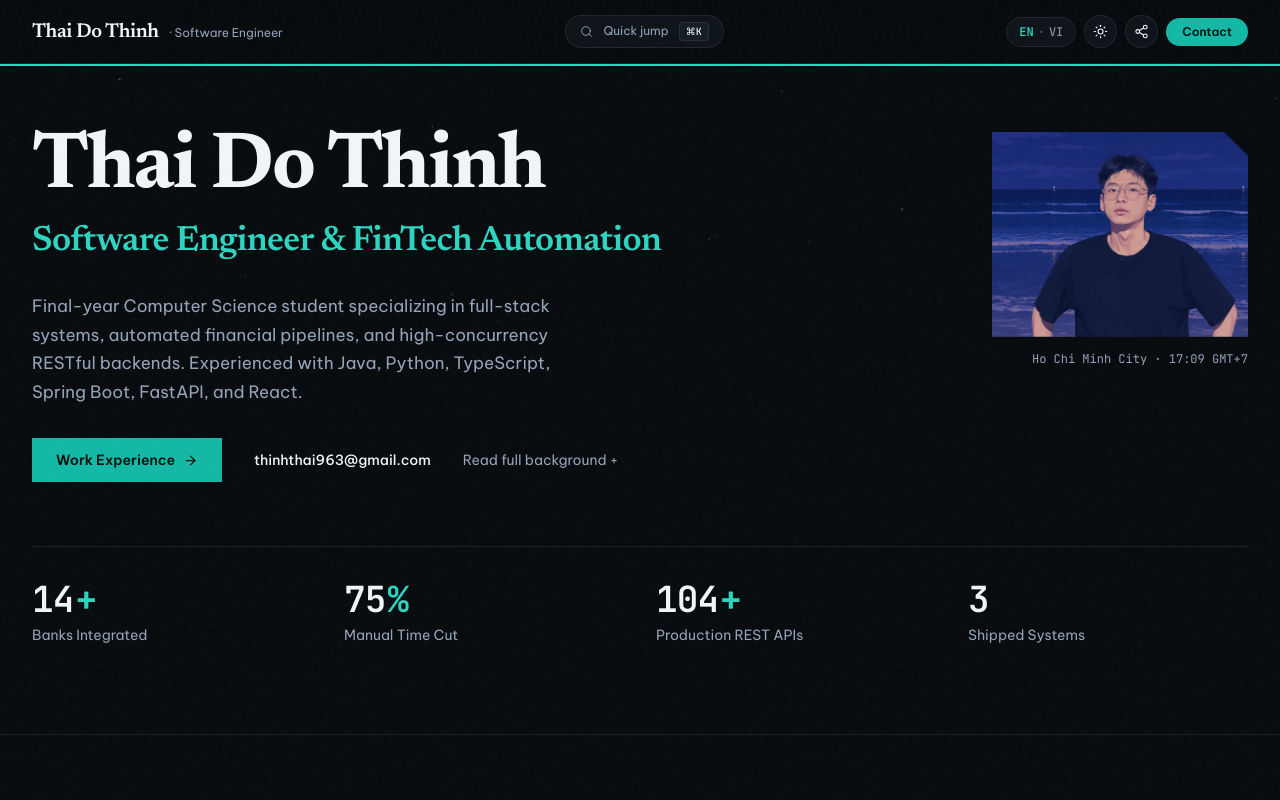
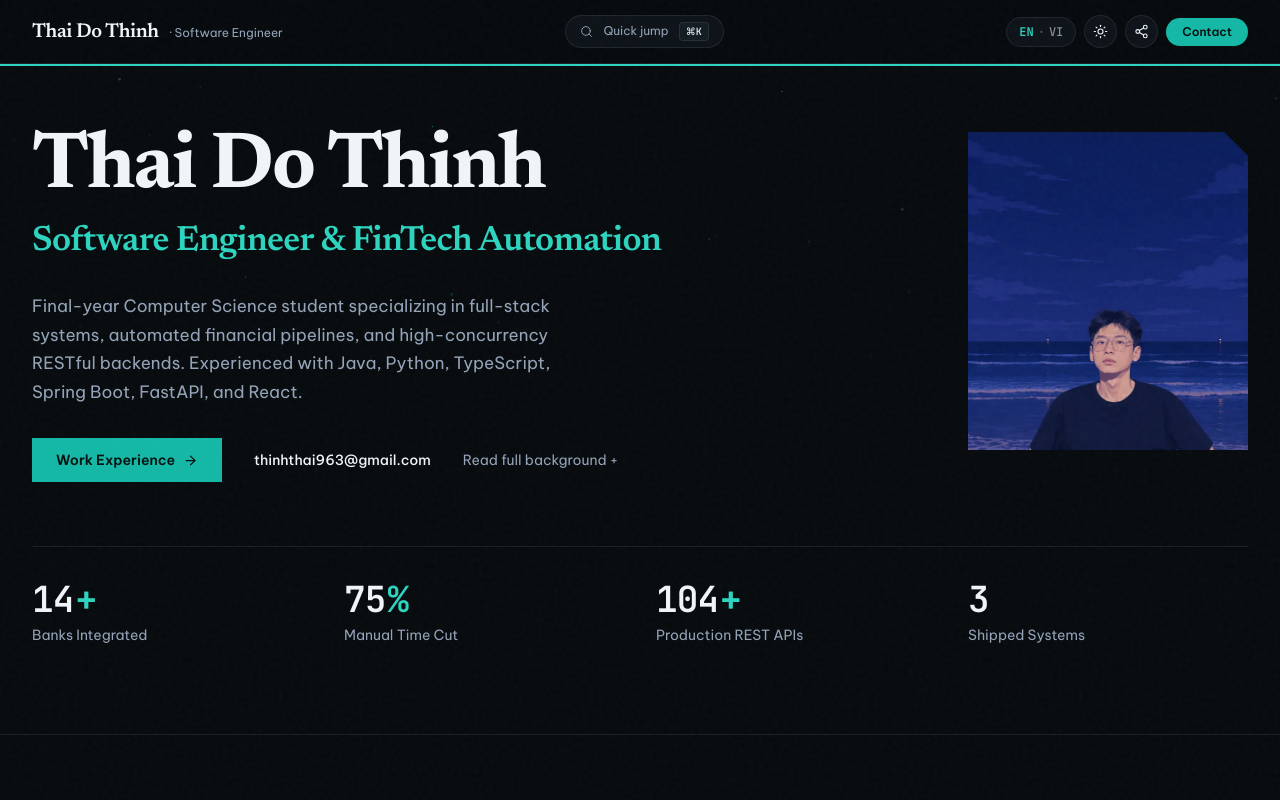
Before and after one commit to soodthin/dev-portfolio, a Next.js app: page / in a window 1280 px wide. Shown: the top 800 px of the page. Built offline with nearby package versions, Linux system fonts and the light colour scheme.

Commit message:
feat: align avatar height with left action row and remove city clock line

```diff
--- a/components/sections/HeroSection.tsx
+++ b/components/sections/HeroSection.tsx
@@ -26,7 +26,7 @@ const EASE_OUT: [number, number, number, number] = [0.22, 1, 0.36, 1];
  * Drop-in replacement for Next.js 16 static export (Obsidian + Teal, EN/VI, Dark/Light).
  * Features:
  * - Unboxed open layout with strict design tokens (no rounded cards, no glassmorphism, no eyebrows).
- * - Compact chamfered portrait (5:4 aspect ratio) with quiet live GMT+7 timestamp.
+ * - Chamfered portrait aligned precisely to the bottom of the CTA row.
  * - Ultra-subtle sky starfield canvas synced to ContactSection Deep Starfield (auto-paused off-screen).
  * - Progressive disclosure for full background paragraphs & clean 4-metric strip without subscripts.
  */
@@ -37,7 +37,6 @@ export function HeroSection() {
 
   const [bioOpen, setBioOpen] = useState(false);
   const [copiedEmail, setCopiedEmail] = useState(false);
-  const [saigonTime, setSaigonTime] = useState<string>('');
 
   const sectionRef = useRef<HTMLElement>(null);
   const canvasRef = useRef<HTMLCanvasElement>(null);
@@ -60,27 +59,6 @@ export function HeroSection() {
         window.clearTimeout(copyTimerRef.current);
       }
     };
-  }, []);
-
-  // Client-only Saigon live clock (HH:MM GMT+7) to prevent SSR/SSG hydration mismatch
-  useEffect(() => {
-    const updateClock = () => {
-      try {
-        const formatted = new Intl.DateTimeFormat('en-GB', {
-          timeZone: 'Asia/Ho_Chi_Minh',
-          hour: '2-digit',
-          minute: '2-digit',
-          hour12: false,
-        }).format(new Date());
-        setSaigonTime(formatted);
-      } catch {
-        setSaigonTime('');
-      }
-    };
-
-    updateClock();
-    const interval = window.setInterval(updateClock, 15000);
-    return () => window.clearInterval(interval);
   }, []);
 
   // Subtle GPU-only scroll-out depth recede
@@ -255,7 +233,6 @@ export function HeroSection() {
       ? 'Kỹ sư Phần mềm & Tự động hóa FinTech'
       : 'Software Engineer & FinTech Automation';
 
-  const cityLabel = lang === 'vi' ? 'TP. Hồ Chí Minh' : 'Ho Chi Minh City';
   const readStoryLabel = lang === 'vi' ? 'Đọc thêm quá trình làm việc' : 'Read full background';
   const hideStoryLabel = lang === 'vi' ? 'Thu gọn' : 'Collapse background';
 
@@ -400,15 +377,15 @@ export function HeroSection() {
             </AnimatePresence>
           </div>
 
-          {/* Right Column (4 cols): Compact Chamfered Portrait (Reduced Height 5:4) */}
+          {/* Right Column (4 cols): Chamfered Portrait Aligned with Left Actions */}
           <motion.div
             initial={{ opacity: 0, y: 12 }}
             animate={{ opacity: 1, y: 0 }}
             transition={{ duration: 0.6, delay: 0.12, ease: EASE_OUT }}
-            className="lg:col-span-4 flex flex-col lg:items-end gap-3.5 lg:pt-1"
+            className="lg:col-span-4 flex flex-col lg:items-end lg:pt-1"
           >
             <div
-              className="group relative w-52 sm:w-60 lg:w-64 aspect-[5/4] overflow-hidden bg-[var(--surface-2)]"
+              className="group relative w-60 sm:w-64 lg:w-[270px] xl:w-[280px] h-[290px] sm:h-[310px] lg:h-[318px] overflow-hidden bg-[var(--surface-2)] shadow-xl"
               style={{
                 clipPath:
                   'polygon(0 0, calc(100% - 24px) 0, 100% 24px, 100% 100%, 0 100%)',
@@ -419,17 +396,12 @@ export function HeroSection() {
                   src={getAssetPath(data.profile.avatarUrl)}
                   alt={data.profile.name}
                   fill
-                  sizes="(max-width: 640px) 208px, (max-width: 1024px) 240px, 256px"
+                  sizes="(max-width: 640px) 240px, (max-width: 1024px) 260px, 280px"
                   priority
                   unoptimized
-                  className="object-cover object-[50%_70%] scale-[1.2]"
+                  className="object-cover object-[50%_30%]"
                 />
               </div>
-            </div>
-
-            <div className="font-mono text-xs text-[var(--text-muted)] tabular-nums lg:text-right">
-              {cityLabel}
-              {saigonTime ? ` · ${saigonTime} GMT+7` : ' · GMT+7'}
             </div>
           </motion.div>
         </div>
```
